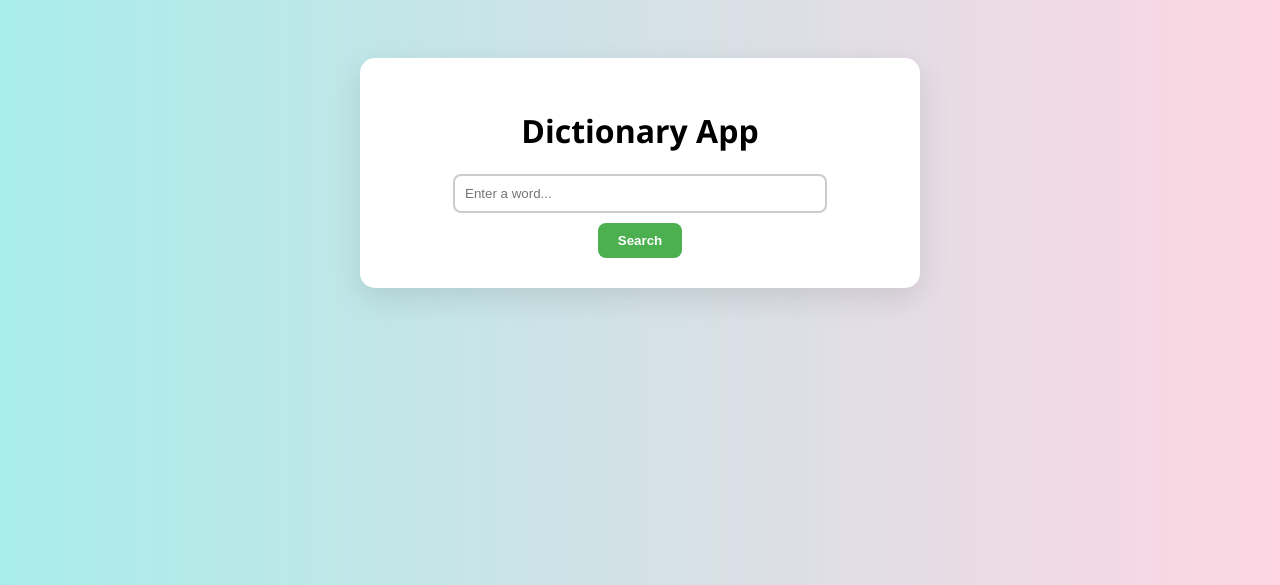
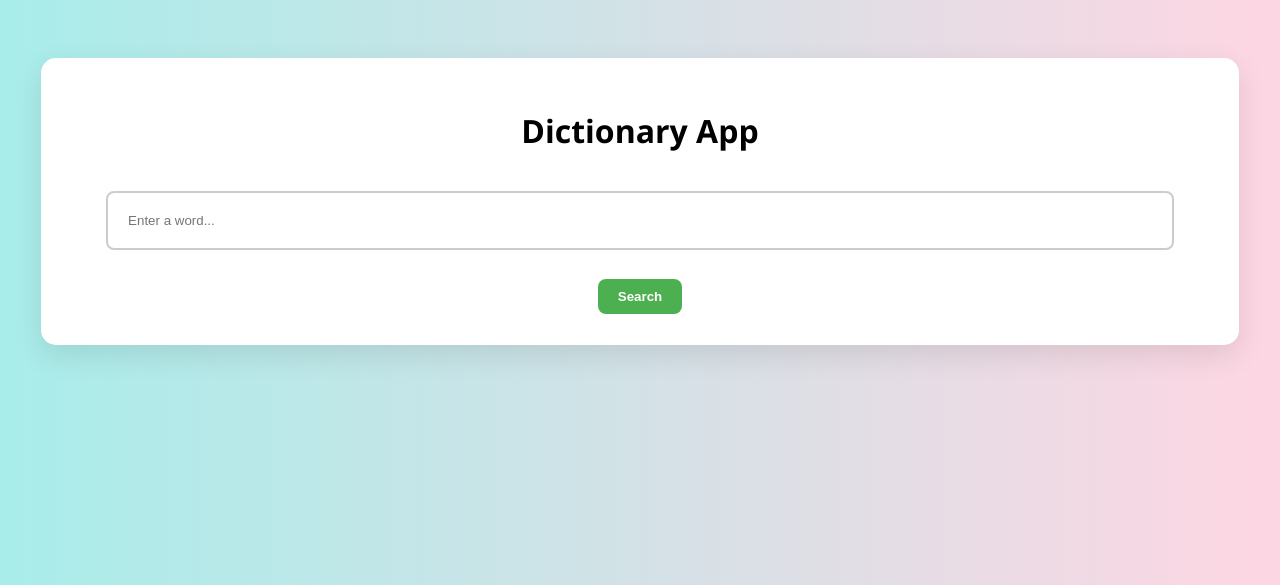
Before and after one commit to akashroshans/dictionary, a Django app: page / in a window 1280 px wide. Shown: the top 585 px of the page. Run offline with Django 5.2, Linux system fonts and the light colour scheme.

Commit message:
Requirements updated

```diff
--- a/dictionary/templates/dictionary/home.html
+++ b/dictionary/templates/dictionary/home.html
@@ -3,47 +3,7 @@
 <head>
     <meta charset="UTF-8">
     <title>Dictionary App</title>
-    <style>
-        body {
-            font-family: 'Segoe UI', sans-serif;
-            background: linear-gradient(to right, #a8edea, #fed6e3);
-            display: flex;
-            flex-direction: column;
-            align-items: center;
-            padding-top: 50px;
-        }
-        .container {
-            background: white;
-            padding: 30px;
-            border-radius: 15px;
-            box-shadow: 0 10px 30px rgba(0,0,0,0.1);
-            width: 500px;
-            text-align: center;
-        }
-        input[type="text"] {
-            width: 70%;
-            padding: 10px;
-            border: 2px solid #ccc;
-            border-radius: 8px;
-        }
-        button {
-            padding: 10px 20px;
-            border: none;
-            border-radius: 8px;
-            background-color: #4CAF50;
-            color: white;
-            font-weight: bold;
-            margin-top: 10px;
-            cursor: pointer;
-        }
-        .result {
-            margin-top: 20px;
-            text-align: left;
-        }
-        .result strong {
-            color: #333;
-        }
-    </style>
+    <link rel="stylesheet" href="style.css">
 </head>
 <body>
     <div class="container">
--- /dev/null
+++ b/dictionary/templates/dictionary/style.css
@@ -0,0 +1,61 @@
+body {
+    font-family: 'Segoe UI', sans-serif;
+    background: linear-gradient(to right, #a8edea, #fed6e3);
+    display: flex;
+    flex-direction: column;
+    align-items: center;
+    padding-top: 50px;
+}
+.container {
+    background: white;
+    padding: 30px;
+    border-radius: 15px;
+    box-shadow: 0 10px 30px rgba(0,0,0,0.1);
+    width: 500px;
+    text-align: center;
+}
+input[type="text"] {
+    width: 70%;
+    padding: 10px;
+    border: 2px solid #ccc;
+    border-radius: 8px;
+}
+button {
+    padding: 10px 20px;
+    border: none;
+    border-radius: 8px;
+    background-color: #4CAF50;
+    color: white;
+    font-weight: bold;
+    margin-top: 10px;
+    cursor: pointer;
+}
+.result {
+    margin-top: 20px;
+    text-align: left;
+}
+.result strong {
+    color: #333;
+}
+
+@media screen and (min-width: 480px) {
+    .container {
+        background: white;
+        padding: 30px;
+        border-radius: 15px;
+        box-shadow: 0 10px 30px rgba(0,0,0,0.1);
+        width: 90%;
+        max-width: 100%;
+        text-align: center;
+        margin: 0 auto;
+    }
+    input[type="text"] {
+        width: 90%;
+        padding: 20px;
+        border: 2px solid #ccc;
+        border-radius: 8px;
+    }
+    form{
+        font-size: 3em;
+    }
+}
```
